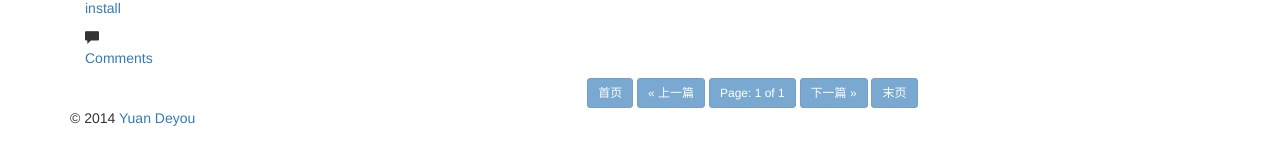
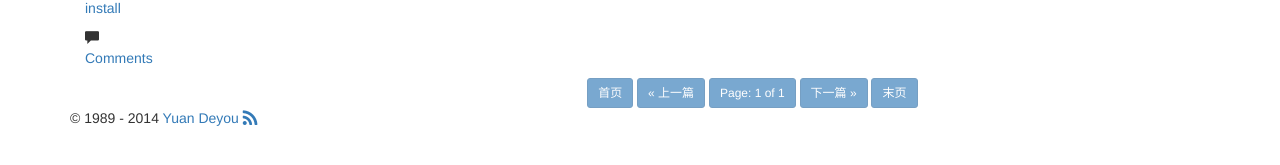
Before and after one commit to yuandeyou/yuandeyou.github.io, a Jekyll site: the page built from index.html, in a window 1280 px wide. Shown: the part 440-605 px from the top of the page. Built offline with Jekyll 4.4.1, drawn with Linux system fonts in a browser that asks for light colours; nearby versions of some CDN libraries; Markdown is read by kramdown in place of the engine named in the settings; the list of posts is cut into pages by our own code; comment, search, counter and statistics services are not loaded.

Commit message:
foot rss

```diff
--- a/_includes/themes/havee/default.html
+++ b/_includes/themes/havee/default.html
@@ -94,7 +94,11 @@
       </div>
 
       <footer class="text-left">
-      <p>&copy; {{ site.time | date: '%Y' }} <a href="{{ HOME_PATH }}" target="_blank">{{ site.author.name }}</a></p>
+	<p>&copy; 1989 - {{ site.time | date: '%Y' }} <a href="{{ HOME_PATH }}" target="_blank">{{ site.author.name }}</a>
+	<a title="RSS" target="_blank" href="/rss.xml">
+	<span class="fa fa-rss fa-lg"></span>
+      </a>
+	</p>
       </footer>
     </div> <!-- /container -->
 
```
